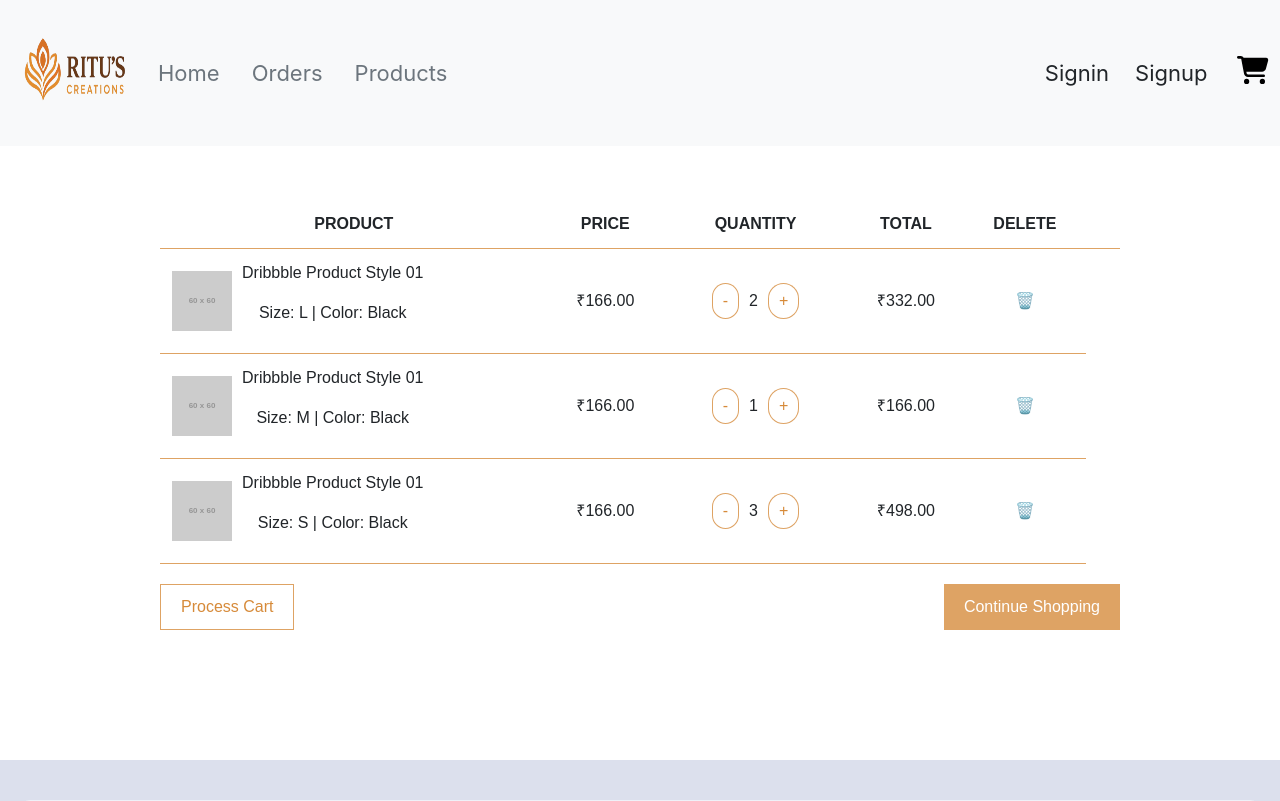
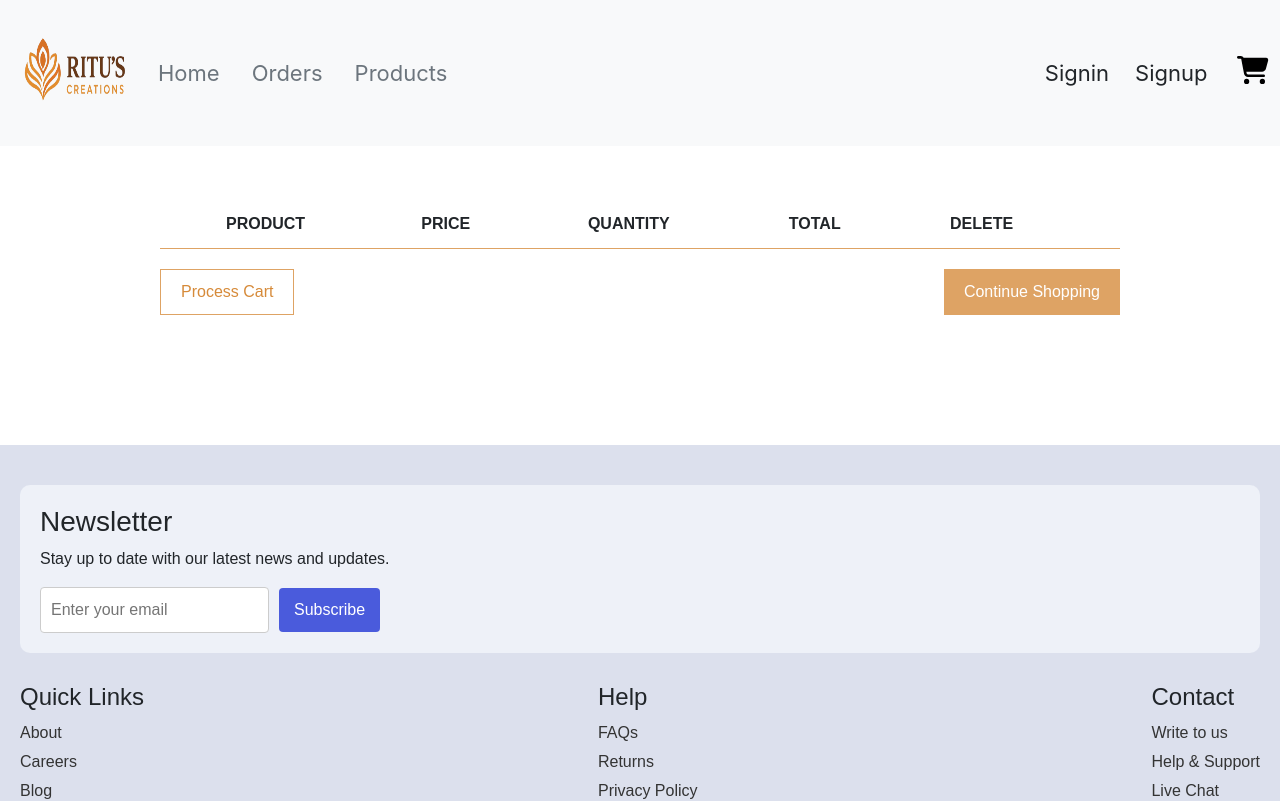
Before and after one commit to RituKotadiya/ecommerace_website, a React (Create React App) app: page /Cart in a window 1280 px wide. Shown: the top 801 px of the page. Built offline with nearby package versions, Linux system fonts and the light colour scheme; the HTML template or start-up script is replaced by a standard one.

Commit message:
commit on 29/08/2025 Add To Cart

```diff
--- a/src/App.js
+++ b/src/App.js
@@ -11,7 +11,6 @@ import Cart from './components/Cart/Cart';
 import Processcart from './components/Processcart/Processcart';
 import Header from './components/Header/Header';
 import { AuthProvider } from './components/AuthContext/AuthContext';
-
 
 function App() {
 
--- a/src/components/AuthContext/AuthContext.js
+++ b/src/components/AuthContext/AuthContext.js
@@ -2,27 +2,41 @@ import { createContext, useState } from "react";
 
 
 export const AuthContext = createContext();
+export const CartContext = createContext();
 
 export function AuthProvider({ children }) {
   const [user, setUser] = useState();
   const [isLogin, setIsLogin] = useState(false);
+  const [cartItems, setCartItems] = useState([]);
 
-  // const signIn = (email, password) => {
-  //   // Fake auth
-  //   if (email && password) {
-  //     let match = user.filter((e) => {
-  //       return e.email === email && e.password === password
-  //     })
-  //     if (match.length > 0) {
-  //       setIsLogin(true);
-  //       return true;
-  //     }else{
-  //       return false;
-  //     }
-  //   }
-  // };
 
-   const signIn = (email, password) => {
+  const addToCart = (product) => {
+    setCartItems((prevItems) => [
+      ...prevItems,
+      { ...product, quantity: 1 } // 👈 default quantity 1
+    ]);
+
+
+  };
+  const handleRemoveItem = (id) => {
+    setCartItems((prev) => prev.filter((item) => item.id !== id));
+  };
+
+  const updateQuantity = (id, amount) => {
+    setCartItems((prev) => prev.map((item) =>
+      item.id === id
+        ? { ...item, quantity: Math.max(item.quantity + amount, 1) } // prevent 0 or negative
+        : item
+    )
+    );
+  };
+
+  const removeFromCart = (id) => {
+  setCartItems((prev) => prev.filter((item) => item.id !== id));
+};
+
+
+  const signIn = (email, password) => {
     if (user && user.email === email && user.password === password) {
       setIsLogin(true);
       return true;
@@ -39,13 +53,17 @@ export function AuthProvider({ children }) {
     }
   };
 
-  const signOut = () => {setUser(null);
+  const signOut = () => {
+    setUser(null);
     setIsLogin(false);
   };
 
+
+
   return (
-    <AuthContext.Provider value={{ user, isLogin, signIn, signUp, signOut }}>
+    <AuthContext.Provider value={{ user, isLogin, signIn, signUp, signOut, cartItems, addToCart, handleRemoveItem, updateQuantity, removeFromCart }}>
       {children}
     </AuthContext.Provider>
+
   );
 }
--- a/src/components/Cart/Cart.js
+++ b/src/components/Cart/Cart.js
@@ -1,7 +1,9 @@
-import React, { useState } from "react";
+
 import "./Cart.scss";
 import Footer from "../Footer/Footer";
 import Header from "../Header/Header";
+import { AuthContext } from '../AuthContext/AuthContext';
+import { useContext } from 'react';
 
 // ✅ Declare the cart data outside the component
 const initialCart = [
@@ -35,28 +37,29 @@ const initialCart = [
 ];
 
 function Home() {
-  const [cartItems, setCartItems] = useState(initialCart);
-  const [promoCode, setPromoCode] = useState("");
-  const [discount, setDiscount] = useState(25);
 
-  const handleQuantityChange = (id, delta) => {
-    setCartItems((prev) =>
-      prev.map((item) =>
-        item.id === id
-          ? { ...item, quantity: Math.max(0, item.quantity + delta) }
-          : item
-      )
-    );
-  };
+const { cartItems, handleRemoveItem, updateQuantity, removeFromCart} = useContext(AuthContext);
 
-  const handleRemoveItem = (id) => {
-    setCartItems((prev) => prev.filter((item) => item.id !== id));
-  };
+  const total = cartItems.reduce((sum, item) => sum + (item.price * item.quantity), 0);
 
-  const total = cartItems.reduce(
-    (sum, item) => sum + item.price * item.quantity,
-    0
-  );
+    // const [cartItems, setCartItems] = useState(initialCart);
+    // const [promoCode, setPromoCode] = useState("");
+    // const [discount, setDiscount] = useState(25);
+
+    // const handleQuantityChange = (id, delta) => {
+    //   setCartItems((prev) =>
+    //     prev.map((item) =>
+    //       item.id === id
+    //         ? { ...item, quantity: Math.max(0, item.quantity + delta) }
+    //         : item
+    //     )
+    //   );
+    // };
+
+    // const handleRemoveItem = (id) => {
+    //   setCartItems((prev) => prev.filter((item) => item.id !== id));
+    // };
+
 
     return (
       <div>
@@ -88,19 +91,19 @@ function Home() {
                       </div>
                     </div>
                   </td>
-              <td>₹{item.price.toFixed(2)}</td>
+                  <td>{item.price}</td>
                   <td>
-                <button onClick={() => handleQuantityChange(item.id, -1)}>
+                    <button onClick={() => handleRemoveItem(item.id, -1)}>
                       -
                     </button>
                     <span>{item.quantity}</span>
-                <button onClick={() => handleQuantityChange(item.id, 1)}>
+                    <button  onClick={() => updateQuantity(item.id, 1)}>
                       +
                     </button>
                   </td>
                   <td>₹{(item.price * item.quantity).toFixed(2)}</td>
                   <td>
-                <button onClick={() => handleRemoveItem(item.id)}>🗑️</button>
+                    <button onClick={() => removeFromCart(item.id)}>🗑️</button>
                   </td>
                 </tr>
               ))}
--- a/src/components/Home/Home.js
+++ b/src/components/Home/Home.js
@@ -1,7 +1,7 @@
-import React from 'react';
-import { useNavigate } from "react-router-dom";
+import React, { useContext } from 'react';       // ✅ Only this is needed
+import { useNavigate } from 'react-router-dom';
 
-import "./Home.scss"
+import "./Home.scss";
 import image from './sale.jpg';
 import collection from './marketing.jpg';
 import perfume from './perfume.webp';
@@ -24,11 +24,20 @@ import womaa from './womaa.jpg';
 import clock from './clock.jpg';
 import Footer from "../Footer/Footer";
 import Header from "../Header/Header";
-
-
+import { AuthContext } from '../AuthContext/AuthContext';
 
 
 function Home() {
+
+
+      const navigate = useNavigate();
+      const { addToCart } = useContext(AuthContext);
+      const handleAddToCart = (item) => {
+            // addToCart(products, products1, products2, products3);
+            addToCart(item);
+            console.log("Addedd To card " + JSON.stringify(item))
+
+      };
 
       const products = [
             { id: 1, image: Makeup, name: "Beauty", description: "Description for product 1" },
@@ -63,6 +72,11 @@ function Home() {
       ];
 
 
+      // const handleAddToCart = (item) => {
+      //       addToCart(item);
+      //       navigate('/Cart');
+      // };
+
 
 
       return (
@@ -70,7 +84,7 @@ function Home() {
                   <Header />
 
                   <div className="container-fluid image-container">
-                        <img src={image} alt="bag-ground" style={{ width: "100%" }}  className='bag-img'/>
+                        <img src={image} alt="bag-ground" style={{ width: "100%" }} className='bag-img' />
                         <h1 className="overlay-text">Your One Stop <br />Shop for Exerything</h1>
                         <p className="overlay-txt">Find everything you need in one place - great deals, top quality, and endless convenience. Shop anytime, anywhere. Instant deals!</p>
 
@@ -110,9 +124,9 @@ function Home() {
                                                 <h5 className="card-title" >{item.name}</h5>
                                                 <p class="card-text">{item.description}</p>
                                                 <h4>{item.price}</h4>
-                                                <a href="#" className="btn" style={{ backgroundColor: 'rgba(209, 125, 35, 0.7)', color: 'white' }}>ADD TO CARD</a>
+                                                {/* <a href="#" className="btn" style={{ backgroundColor: 'rgba(209, 125, 35, 0.7)', color: 'white' }}>ADD TO CARD</a> */}
 
-
+                                                <button className="btn" style={{ backgroundColor: 'rgba(209, 125, 35, 0.7)', color: 'white' }} onClick={() => handleAddToCart(item)}>ADD TO CARD</button>
                                           </div>
                                     )
                               })
@@ -180,8 +194,8 @@ function Home() {
                                                 <h2 className="card-body-title">Shop Everything!</h2>
 
                                           </div>
-                                          <a href="#" class="btn btn-primary" style={{ backgroundColor: 'rgba(209, 125, 35, 0.7)', color: 'white' }}>Shop Now</a>
-
+                                          {/* <a href="#" class="btn btn-primary" style={{ backgroundColor: 'rgba(209, 125, 35, 0.7)', color: 'white' }}>Shop Now</a> */}
+                                          <button class="btn btn-primary" style={{ backgroundColor: 'rgba(209, 125, 35, 0.7)', color: 'white' }}>Shop Now</button>
                                     </div>
                               </div>
                         </div>
@@ -198,8 +212,8 @@ function Home() {
                                                 <h5 className="card-title" >{item.name}</h5>
                                                 <p class="card-text">{item.description}</p>
                                                 <h4>{item.price}</h4>
-                                                <a href="#" className="btn btn-primary" style={{ backgroundColor: 'rgba(209, 125, 35, 0.7)', color: 'white' }}>ADD TO CARD</a>
-
+                                                {/* <a href="#" className="btn btn-primary" style={{ backgroundColor: 'rgba(209, 125, 35, 0.7)', color: 'white' }}>ADD TO CARD</a> */}
+                                                <button className="btn btn-primary" style={{ backgroundColor: 'rgba(209, 125, 35, 0.7)', color: 'white' }}>ADD TO CARD</button>
 
                                           </div>
                                     )
@@ -255,8 +269,8 @@ function Home() {
                                                 <h2 className="card-body-title">Shop Everything!</h2>
 
                                           </div>
-                                          <a href="#" class="btn btn-primary" style={{ backgroundColor: 'rgba(209, 125, 35, 0.7)', color: 'white' }} >Shop Now</a>
-
+                                          {/* <a href="#" class="btn btn-primary" style={{ backgroundColor: 'rgba(209, 125, 35, 0.7)', color: 'white' }} >Shop Now</a> */}
+                                          <button class="btn btn-primary" style={{ backgroundColor: 'rgba(209, 125, 35, 0.7)', color: 'white' }}>Shop Now</button>
                                     </div>
                               </div>
                         </div>
@@ -274,8 +288,8 @@ function Home() {
                                                 <h5 className="card-title" >{item.name}</h5>
                                                 <p class="card-text">{item.description}</p>
                                                 <h4>{item.price}</h4>
-                                                <a href="#" className="btn btn-primary" style={{ backgroundColor: 'rgba(209, 125, 35, 0.7)', color: 'white' }}>ADD TO CARD</a>
-
+                                                {/* <a href="#" className="btn btn-primary" style={{ backgroundColor: 'rgba(209, 125, 35, 0.7)', color: 'white' }}>ADD TO CARD</a> */}
+                                                <button className="btn btn-primary" style={{ backgroundColor: 'rgba(209, 125, 35, 0.7)', color: 'white' }}>ADD TO CARD</button>
 
                                           </div>
                                     )
@@ -335,4 +349,5 @@ function Home() {
       )
 }
 
+
 export default Home;
```
Lines whose indentation alone changed are shown as unchanged.
